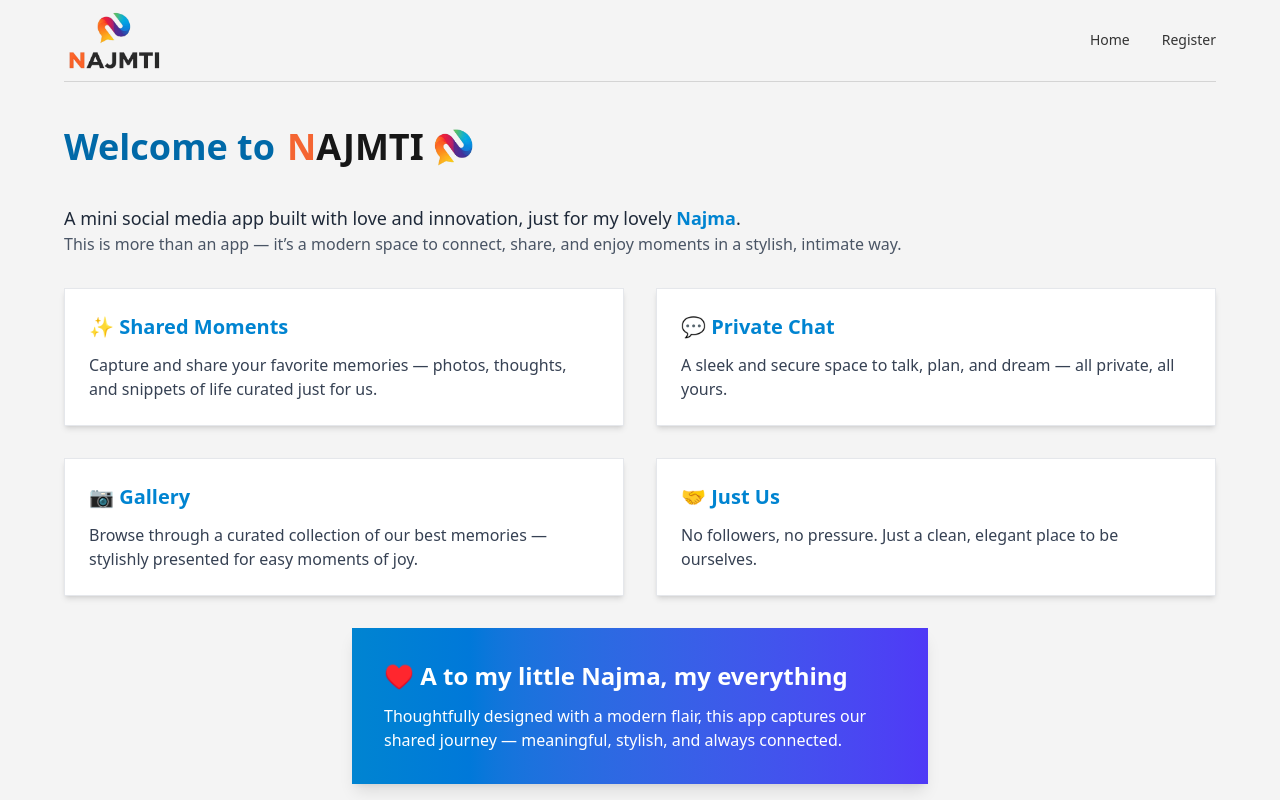
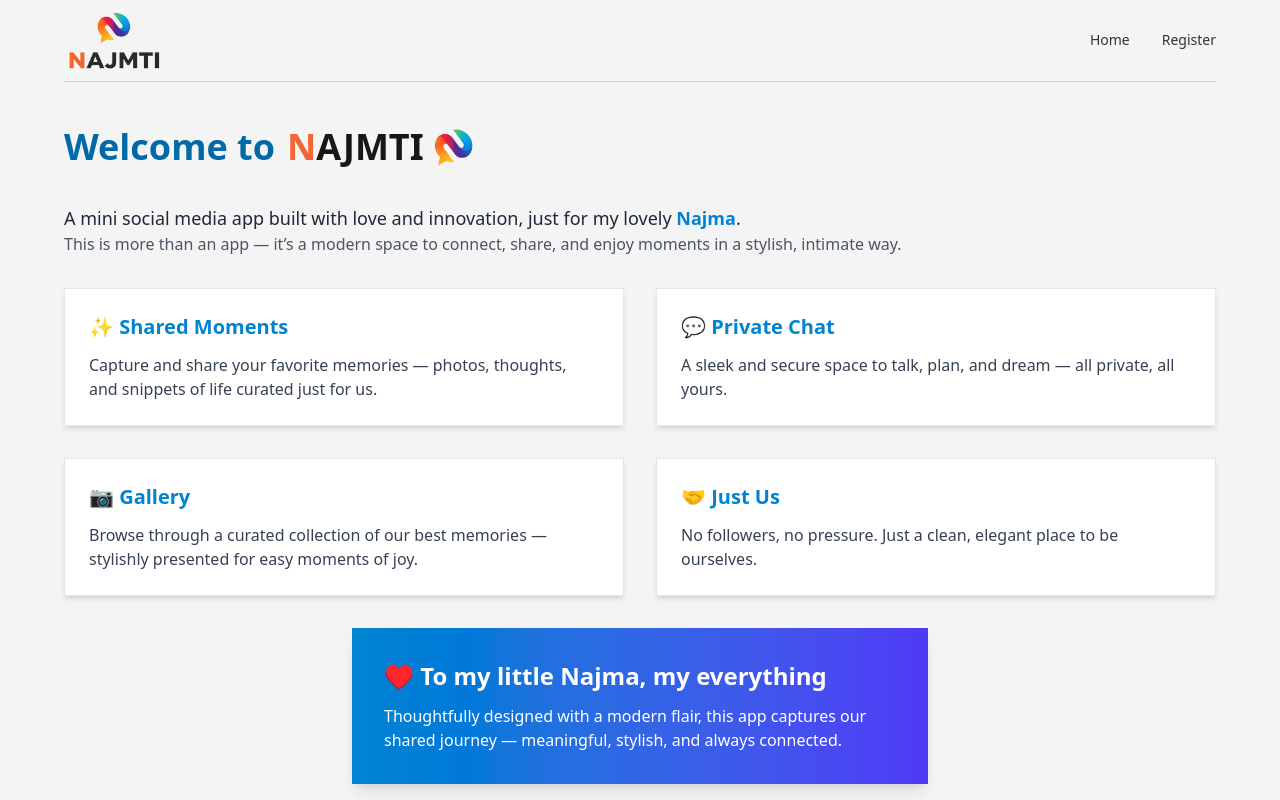
Before and after one commit to HassanMostafaa/najmti, a Next.js app: page / in a window 1280 px wide. Shown: the top 800 px of the page. Built offline with nearby package versions, Linux system fonts and the light colour scheme.

Commit message:
typo fix

```diff
--- a/components/page/Home.tsx
+++ b/components/page/Home.tsx
@@ -74,7 +74,7 @@ export const Home = () => {
 
       <div className="bg-gradient-to-r from-sky-600 to-indigo-600 p-8 shadow-lg max-w-xl mx-auto text-white">
         <h2 className="text-2xl font-bold mb-3">
-          ♥️ A to my little Najma, my everything
+          ♥️ To my little Najma, my everything
         </h2>
         <p>
           Thoughtfully designed with a modern flair, this app captures our
```
